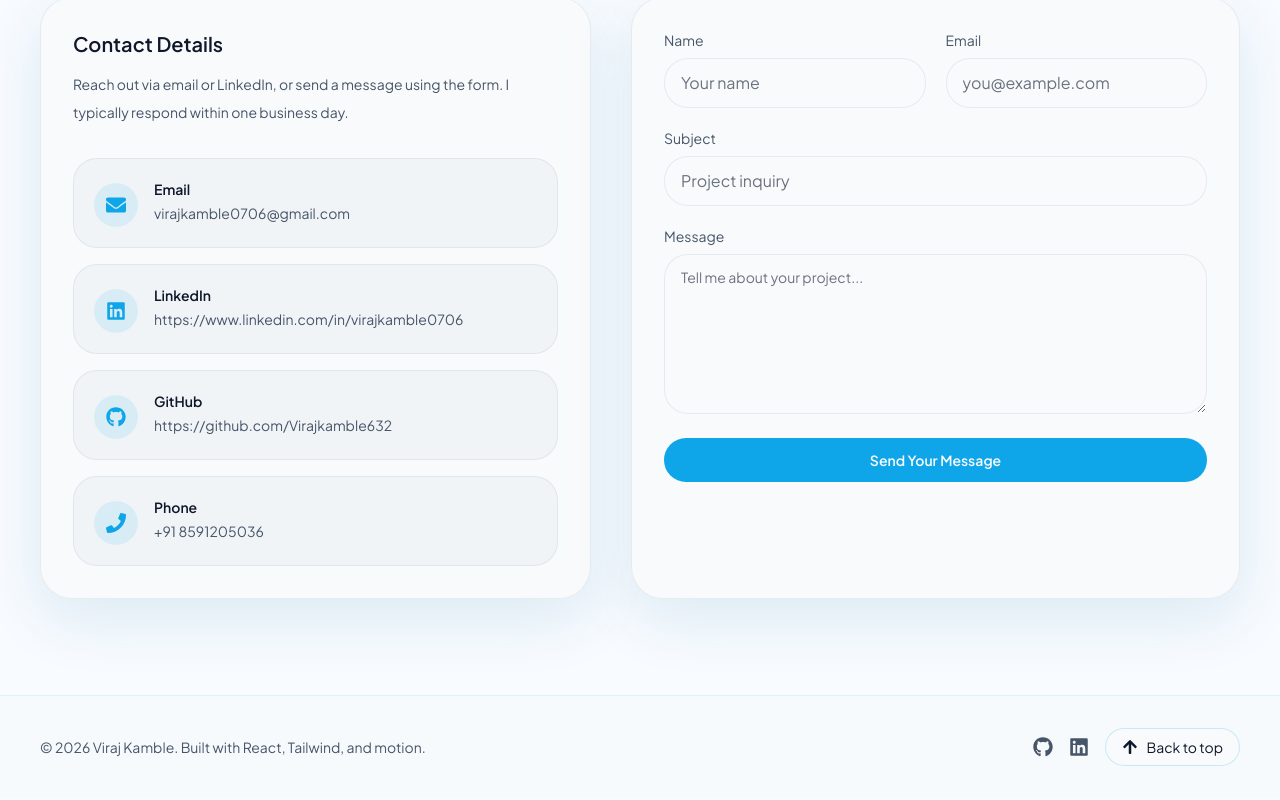
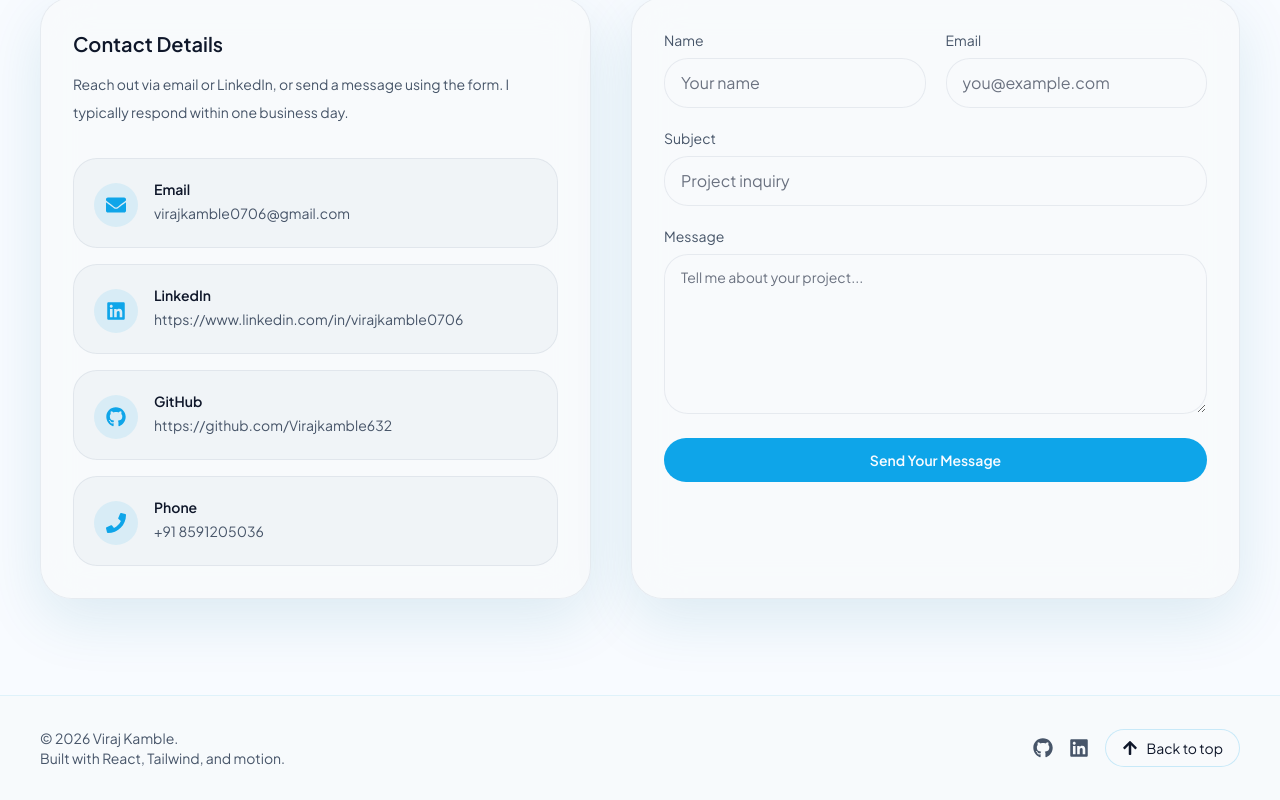
Before and after one commit to Virajkamble632/Viraj_Portfolio, a React (Vite) app: page / in a window 1280 px wide. Shown: the part 6808-7608 px from the top of the page. Built offline with nearby package versions, Linux system fonts and the light colour scheme.

Commit message:
Update Footer.jsx

```diff
--- a/src/components/Footer/Footer.jsx
+++ b/src/components/Footer/Footer.jsx
@@ -4,7 +4,8 @@ const Footer = () => (
   <footer className="border-t border-primary/10 bg-background/90 px-6 py-8 sm:px-8 lg:px-10">
     <div className="mx-auto flex max-w-7xl flex-col gap-8 md:flex-row md:items-center md:justify-between">
       <div>
-        <p className="text-sm text-textSecondary">© 2026 Viraj Kamble. Built with React, Tailwind, and motion.</p>
+        <p className="text-sm text-textSecondary">© 2026 Viraj Kamble. </p>
+        <p className="text-sm text-textSecondary">Built with React, Tailwind, and motion.</p>
       </div>
       <div className="flex items-center gap-4">
         <a href="https://github.com/Virajkamble632" target="_blank" rel="noreferrer" className="text-textSecondary transition hover:text-primary">
```
